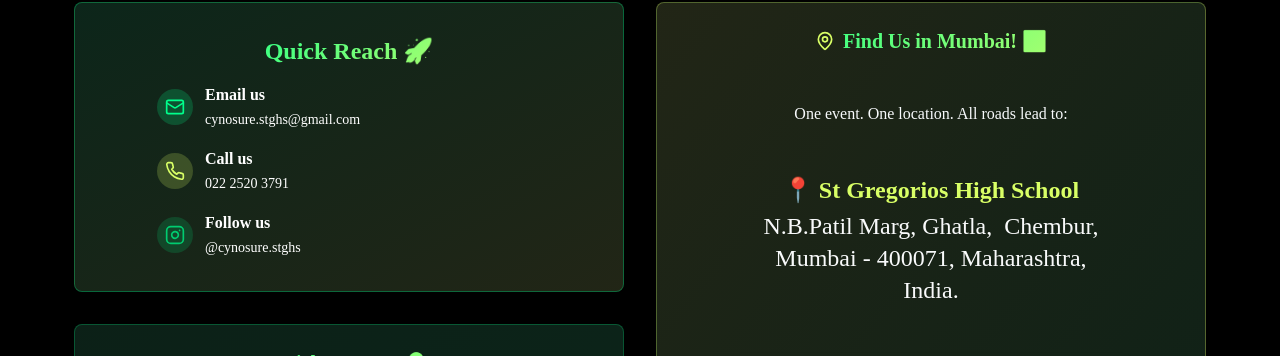
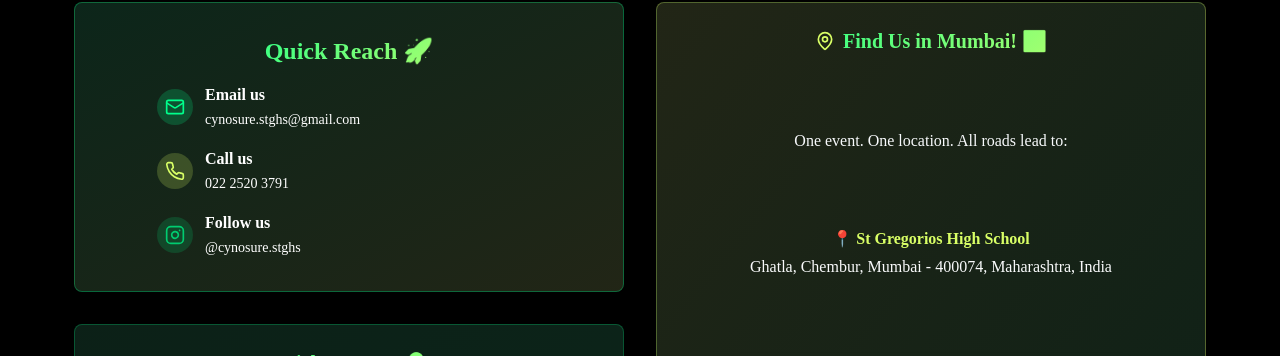
Before and after one commit to redsquad14/cynosure-sparkle-hub, a React (Vite) app: page / in a window 1280 px wide. Shown: the part 6728-7084 px from the top of the page. Built offline with nearby package versions, Linux system fonts and the light colour scheme; grey boxes are pictures that could not be loaded; a web font is replaced by a local one.

Commit message:
Visual edit in Lovable
Edited UI in Lovable

```diff
--- a/src/components/Contact.tsx
+++ b/src/components/Contact.tsx
@@ -159,13 +159,12 @@ const Contact = () => {
                   <MapPin className="w-5 h-5 text-accent" />
                   Find Us in Mumbai! 🏙️
                 </h3>
-                <p className="mb-4 text-slate-50 py-0">
+                <p className="mb-4 text-slate-50 text-base">
                   One event. One location. All roads lead to:
                 </p>
-                <div className="space-y-1 text-2xl mb-4 px-[39px] py-0 mx-[36px]">
+                <div className="space-y-1 text-base mb-4">
                   <p className="text-accent font-semibold">📍 St Gregorios High School</p>
-                   <p className="text-gray-50">N.B.Patil Marg, Ghatla,  Chembur,
- Mumbai - 400071, Maharashtra, India.</p>
+                   <p className="text-gray-50">Ghatla, Chembur, Mumbai - 400074, Maharashtra, India</p>
                 </div>
 
                 {/* Google Map */}
```
